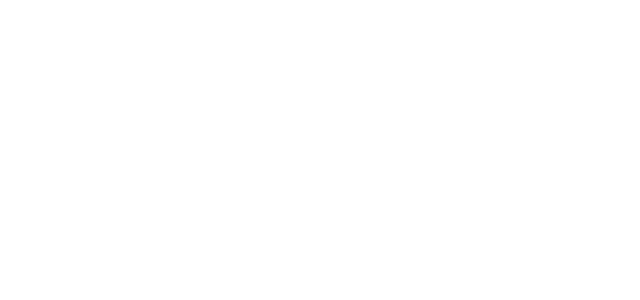
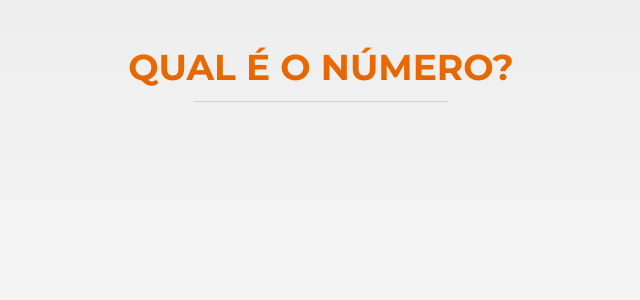
Before and after one commit to LucasFlaquer/guess-number, a Next.js app: page / in a window 1280 px wide. Shown: the top 300 px of the page, without its empty margins (319-959 px from the left). Built offline with nearby package versions, Linux system fonts and the light colour scheme.

Commit message:
global styles and title

```diff
--- a/package.json
+++ b/package.json
@@ -18,6 +18,7 @@
     "@types/axios": "^0.14.0",
     "@types/node": "16.11.10",
     "@types/react": "17.0.36",
+    "@types/styled-components": "^5.1.15",
     "eslint": "7",
     "eslint-config-next": "12.0.4",
     "typescript": "4.5.2"
--- a/src/pages/_app.tsx
+++ b/src/pages/_app.tsx
@@ -1,8 +1,11 @@
 import { AppProps } from 'next/app';
-
+import {GlobalStyle} from '../styles/global'
 function MyApp({ Component, pageProps }: AppProps): JSX.Element {
   return (
-    <Component {...pageProps} />
+    <>
+      <GlobalStyle/>
+      <Component {...pageProps} />
+    </>
   );
 }
 
--- /dev/null
+++ b/src/pages/_document.tsx
@@ -0,0 +1,19 @@
+import Document, { Head, Html, Main, NextScript } from 'next/document'
+
+export default class MyDocument extends Document {
+  render() {
+    return (
+      <Html>
+        <Head>
+          <link rel="preconnect" href="https://fonts.googleapis.com"/>
+          <link rel="preconnect" href="https://fonts.gstatic.com"/>
+          <link href="https://fonts.googleapis.com/css2?family=Montserrat:wght@700&display=swap" rel="stylesheet"/>
+        </Head>
+        <body>
+          <Main />
+          <NextScript />
+        </body>
+      </Html>
+    )
+  }
+}
--- a/src/pages/index.tsx
+++ b/src/pages/index.tsx
@@ -1,13 +1,41 @@
 import type { NextPage } from 'next'
 
+import styled from 'styled-components';
+
+export const Container = styled.div`
+  max-width: 1200px;
+  margin: 0 auto;
+  height: 100vh;
+  padding-top: 45px;
+`;
+
+export const Title = styled.h1`
+  background: -webkit-linear-gradient(#EF6C00, #DB6300);
+  -webkit-background-clip: text;
+  -webkit-text-fill-color: transparent;
+  text-transform: uppercase;
+  font-size: 36px;
+  text-align: center;
+`
+export const Separator = styled.span`
+  height: 1px;
+  background: #CFCFCF;
+  width: 255px;
+  display: block;
+  margin: 12px auto 0;
+`
 
 
 
 const Home: NextPage = () => {
   return (
-    <div>
+    <Container>
+      <Title>
+        Qual é o Número?
+        <Separator />
+      </Title>
 
-    </div>
+    </Container>
   )
 }
 
--- /dev/null
+++ b/src/styles/global.ts
@@ -0,0 +1,49 @@
+import { createGlobalStyle } from "styled-components";
+
+export const GlobalStyle = createGlobalStyle`
+  :root {
+    --red: #E62E4D;
+    --blue: #5429CC;
+    --blue-light: #6933ff;
+    --green: #33cc95;
+    --text-title: #363F5F;
+    --text-body: #969CB3;
+    --background: #f0f2f5;
+    --shape: #FFFFFF;
+  }
+  * {
+    margin: 0;
+    padding: 0;
+    box-sizing: border-box;
+  }
+  html {
+    @media(max-width:1080px) {
+      font-size: 93.75%; //16px * 93.75% = 15px
+    }
+    @media(max-width:720px) {
+      font-size: 87.5%;
+    }
+  }
+  body {
+    background: linear-gradient(180deg, rgba(238,238,238,1) 0%, rgba(255,255,255,1) 100%);
+    -webkit-font-smoothing: antialiased;
+
+    &, input, textarea, button {
+      font-family: 'Poppins', sans-serif;
+      font-weight: 400;
+    }
+  }
+  h1,h2,h3,h4,h5,h6 {
+    font-weight: 600;
+    font-family: 'Montserrat', sans-serif;
+  }
+
+  button {
+    cursor: pointer;
+
+  }
+  [disabled] {
+    opacity: .6;
+    cursor: not-allowed;
+  }
+`
```
Also changed, not shown: 1 other file (tests, documents, lock files or other folders).
